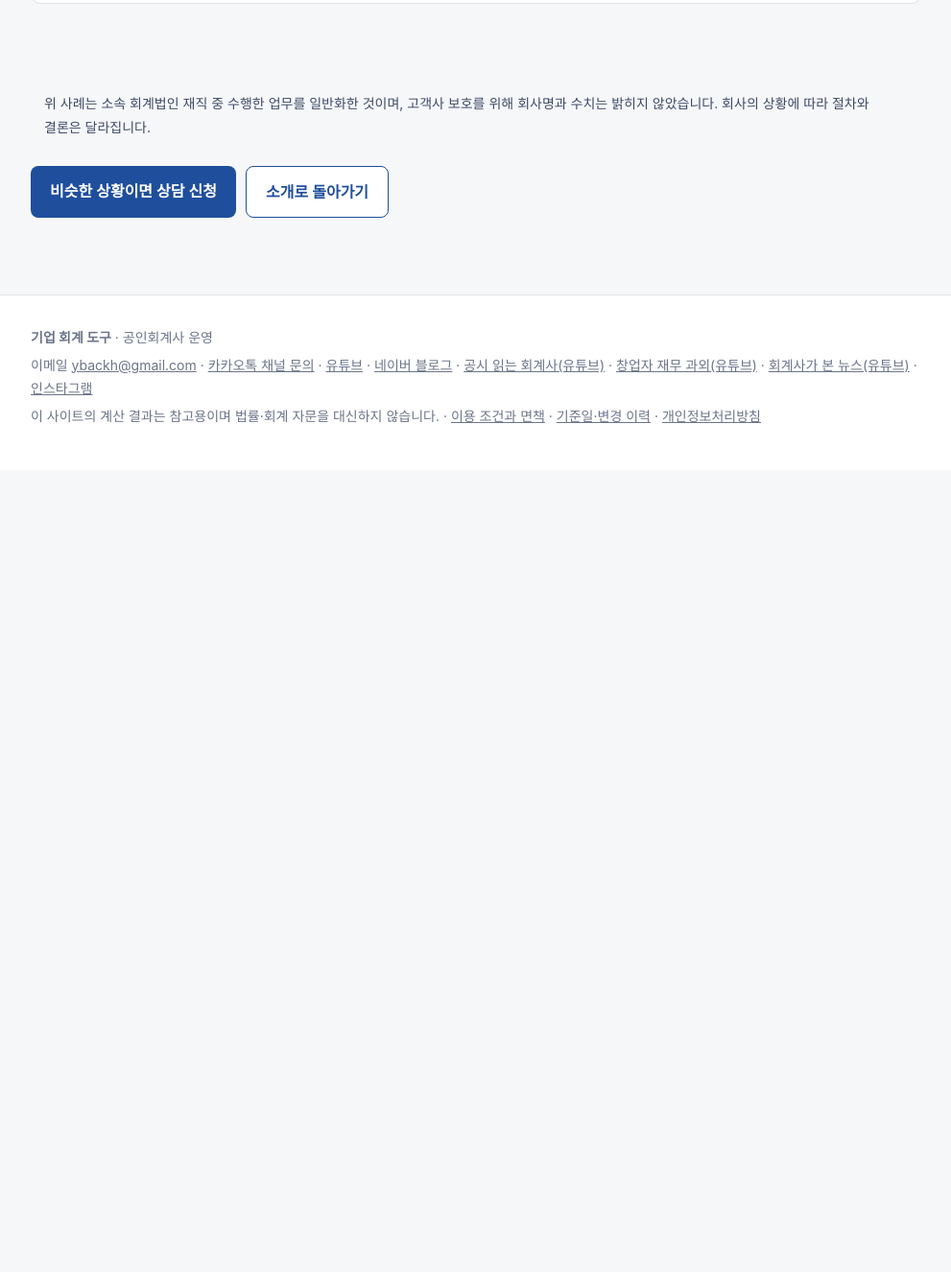
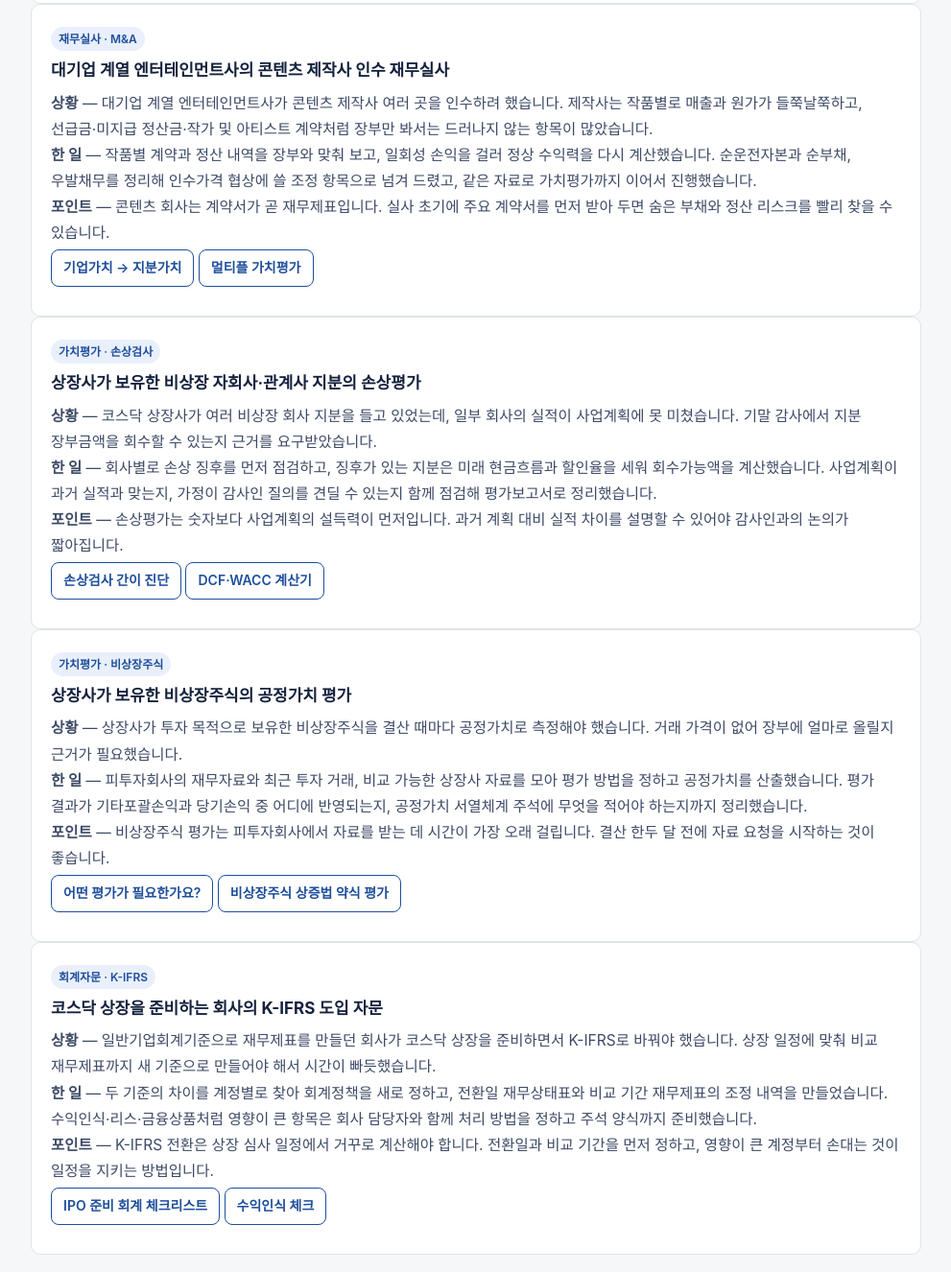
Before and after one commit to ybackh-ai/ybackh-ai.github.io, a plain HTML site: page cases.html in a window 1280 px wide. Shown: the part 1174-2500 px from the top of the page at 96% size, without its empty margins (144-1135 px from the left). Before the commit the page ends 1664 px from the top, so only its background shows below. Drawn offline with Linux system fonts and the light colour scheme; no server answers; a web font is replaced by a local one.

Commit message:
Free consult FAQ, 4 more cases

```diff
--- a/cases.html
+++ b/cases.html
@@ -68,6 +68,42 @@
         <p><b>포인트</b> — 지정감사는 피할 수 없지만 준비할 수는 있습니다. 주기적 지정 연수를 미리 세어 두고 쟁점 문서를 평소에 쌓아 두면 감사시간과 수정사항이 줄어듭니다.</p>
         <p><a class="btn secondary small" href="audit-designation.html">감사인 지정 대상 확인</a> <a class="btn secondary small" href="ipo-prep.html">IPO 준비 회계 체크리스트</a></p>
       </article>
+
+      <article class="card">
+        <span class="tag">재무실사 · M&amp;A</span>
+        <h3>대기업 계열 엔터테인먼트사의 콘텐츠 제작사 인수 재무실사</h3>
+        <p><b>상황</b> — 대기업 계열 엔터테인먼트사가 콘텐츠 제작사 여러 곳을 인수하려 했습니다. 제작사는 작품별로 매출과 원가가 들쭉날쭉하고, 선급금·미지급 정산금·작가 및 아티스트 계약처럼 장부만 봐서는 드러나지 않는 항목이 많았습니다.</p>
+        <p><b>한 일</b> — 작품별 계약과 정산 내역을 장부와 맞춰 보고, 일회성 손익을 걸러 정상 수익력을 다시 계산했습니다. 순운전자본과 순부채, 우발채무를 정리해 인수가격 협상에 쓸 조정 항목으로 넘겨 드렸고, 같은 자료로 가치평가까지 이어서 진행했습니다.</p>
+        <p><b>포인트</b> — 콘텐츠 회사는 계약서가 곧 재무제표입니다. 실사 초기에 주요 계약서를 먼저 받아 두면 숨은 부채와 정산 리스크를 빨리 찾을 수 있습니다.</p>
+        <p><a class="btn secondary small" href="equity-bridge.html">기업가치 → 지분가치</a> <a class="btn secondary small" href="multiples.html">멀티플 가치평가</a></p>
+      </article>
+
+      <article class="card">
+        <span class="tag">가치평가 · 손상검사</span>
+        <h3>상장사가 보유한 비상장 자회사·관계사 지분의 손상평가</h3>
+        <p><b>상황</b> — 코스닥 상장사가 여러 비상장 회사 지분을 들고 있었는데, 일부 회사의 실적이 사업계획에 못 미쳤습니다. 기말 감사에서 지분 장부금액을 회수할 수 있는지 근거를 요구받았습니다.</p>
+        <p><b>한 일</b> — 회사별로 손상 징후를 먼저 점검하고, 징후가 있는 지분은 미래 현금흐름과 할인율을 세워 회수가능액을 계산했습니다. 사업계획이 과거 실적과 맞는지, 가정이 감사인 질의를 견딜 수 있는지 함께 점검해 평가보고서로 정리했습니다.</p>
+        <p><b>포인트</b> — 손상평가는 숫자보다 사업계획의 설득력이 먼저입니다. 과거 계획 대비 실적 차이를 설명할 수 있어야 감사인과의 논의가 짧아집니다.</p>
+        <p><a class="btn secondary small" href="impairment.html">손상검사 간이 진단</a> <a class="btn secondary small" href="dcf.html">DCF·WACC 계산기</a></p>
+      </article>
+
+      <article class="card">
+        <span class="tag">가치평가 · 비상장주식</span>
+        <h3>상장사가 보유한 비상장주식의 공정가치 평가</h3>
+        <p><b>상황</b> — 상장사가 투자 목적으로 보유한 비상장주식을 결산 때마다 공정가치로 측정해야 했습니다. 거래 가격이 없어 장부에 얼마로 올릴지 근거가 필요했습니다.</p>
+        <p><b>한 일</b> — 피투자회사의 재무자료와 최근 투자 거래, 비교 가능한 상장사 자료를 모아 평가 방법을 정하고 공정가치를 산출했습니다. 평가 결과가 기타포괄손익과 당기손익 중 어디에 반영되는지, 공정가치 서열체계 주석에 무엇을 적어야 하는지까지 정리했습니다.</p>
+        <p><b>포인트</b> — 비상장주식 평가는 피투자회사에서 자료를 받는 데 시간이 가장 오래 걸립니다. 결산 한두 달 전에 자료 요청을 시작하는 것이 좋습니다.</p>
+        <p><a class="btn secondary small" href="valuation-needs.html">어떤 평가가 필요한가요?</a> <a class="btn secondary small" href="stock-valuation.html">비상장주식 상증법 약식 평가</a></p>
+      </article>
+
+      <article class="card">
+        <span class="tag">회계자문 · K-IFRS</span>
+        <h3>코스닥 상장을 준비하는 회사의 K-IFRS 도입 자문</h3>
+        <p><b>상황</b> — 일반기업회계기준으로 재무제표를 만들던 회사가 코스닥 상장을 준비하면서 K-IFRS로 바꿔야 했습니다. 상장 일정에 맞춰 비교 재무제표까지 새 기준으로 만들어야 해서 시간이 빠듯했습니다.</p>
+        <p><b>한 일</b> — 두 기준의 차이를 계정별로 찾아 회계정책을 새로 정하고, 전환일 재무상태표와 비교 기간 재무제표의 조정 내역을 만들었습니다. 수익인식·리스·금융상품처럼 영향이 큰 항목은 회사 담당자와 함께 처리 방법을 정하고 주석 양식까지 준비했습니다.</p>
+        <p><b>포인트</b> — K-IFRS 전환은 상장 심사 일정에서 거꾸로 계산해야 합니다. 전환일과 비교 기간을 먼저 정하고, 영향이 큰 계정부터 손대는 것이 일정을 지키는 방법입니다.</p>
+        <p><a class="btn secondary small" href="ipo-prep.html">IPO 준비 회계 체크리스트</a> <a class="btn secondary small" href="revenue-check.html">수익인식 체크</a></p>
+      </article>
     </section>
 
     <section>
```
Also changed, not shown: contact.html (+2 -2 lines).
